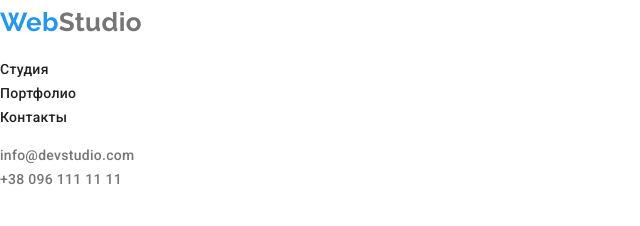
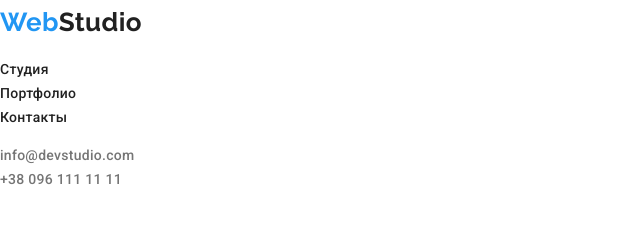
Before and after one commit to Ivan-GoIT/goit-markup-hw-02, a plain HTML site: page index.html in a window 1280 px wide. Shown: the top 226 px of the page, 0-640 px from the left. Drawn offline with nearby package versions, Linux system fonts and the light colour scheme.

Commit message:
correction of mistakes with logo colors

```diff
--- a/css/styles.css
+++ b/css/styles.css
@@ -16,8 +16,10 @@ body {
   letter-spacing: 0.03em;
 }
 /* Logo */
+.header .logo{
+  color: var(--title-color);
+}
 .logo {
-  color: #000000;
   font-family: "Raleway", sans-serif;
   font-size: 26px;
 }
@@ -123,10 +125,10 @@ body {
 /* Futer */
 .futer{
   background-color: #2F303A;
-  color: var(--primary-white-color);
 }
+
 .logo{
-  color:inherit
+    color: var(--primary-white-color);
 }
 
 
--- a/index.html
+++ b/index.html
@@ -18,7 +18,7 @@
     <link rel="stylesheet" href="./css/styles.css" />
   </head>
   <body>
-    <header>
+    <header class="header">
       <nav>
         <a lang="en" href="./index.html" class="logo link-reset">
           <span>Web</span>Studio
```
